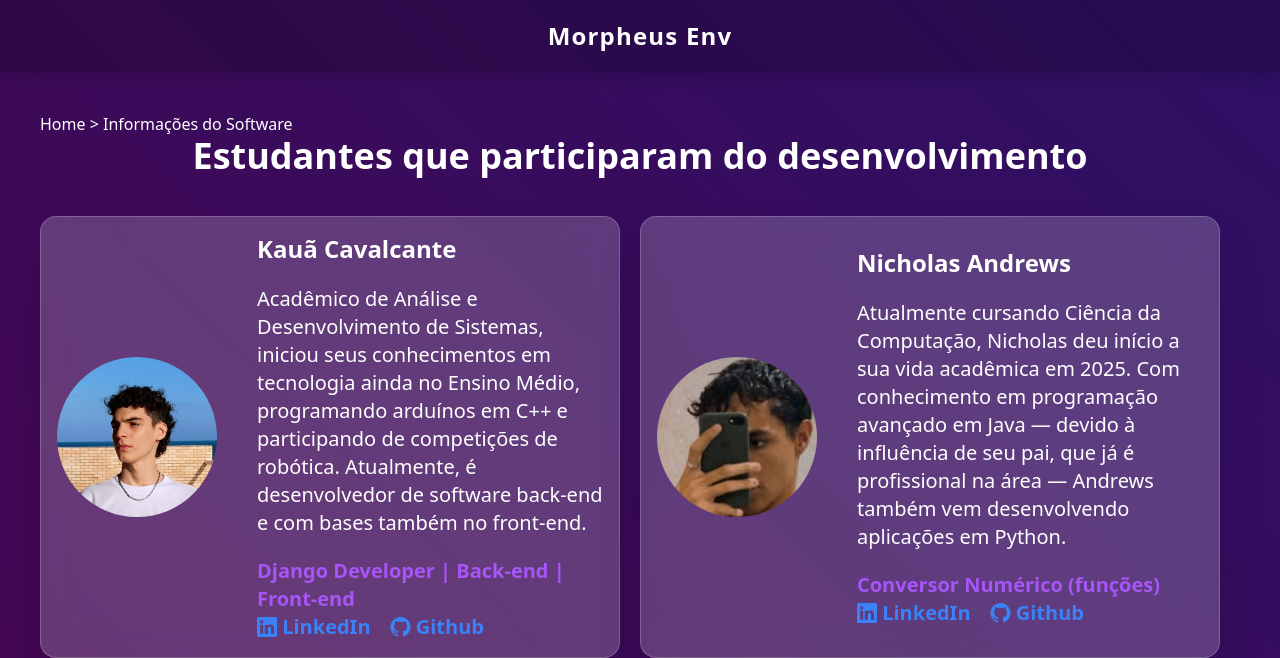
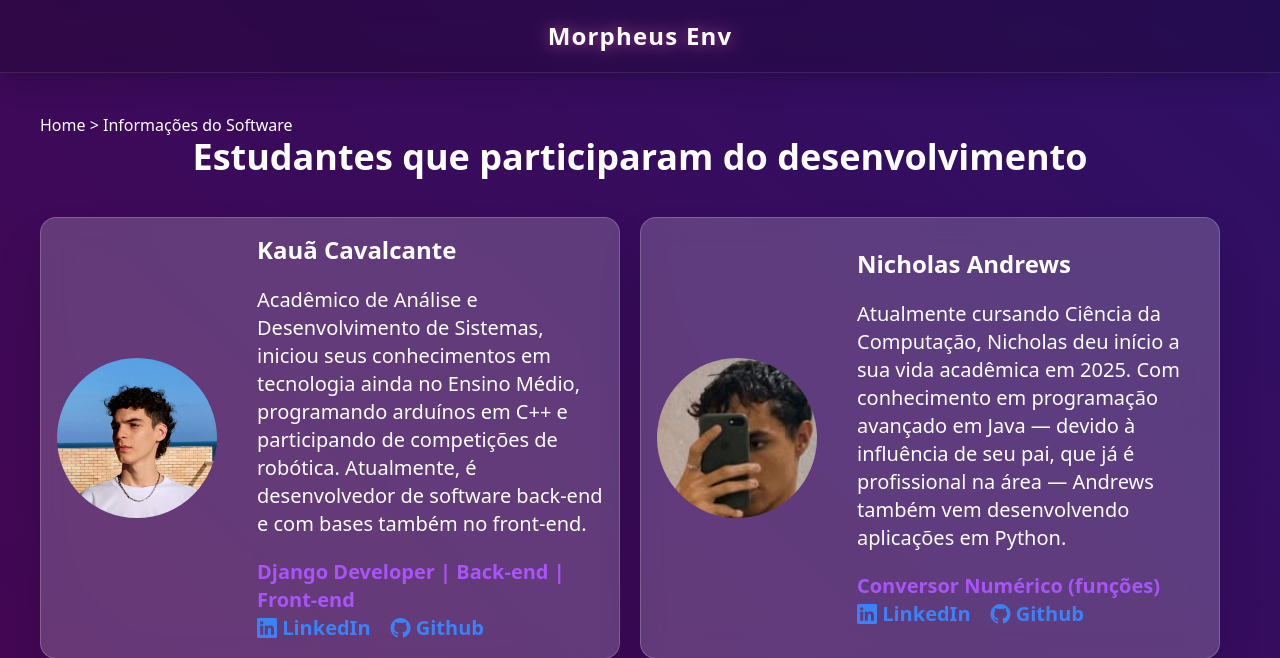
Before and after one commit to eukauacavalcante/morpheus_env, a Django app: page /informacoes-do-software/ in a window 1280 px wide. Shown: the top 658 px of the page. Run offline with Django 5.2, Linux system fonts and the light colour scheme; some libraries are stand-ins or nearby versions.

Commit message:
style(ui): adiciona efeito drop-shadow no nome do sistema

```diff
--- a/core/templates/components/_header.html
+++ b/core/templates/components/_header.html
@@ -1,11 +1,11 @@
-<header class="text-white text-center bg-black/20 p-5 shadow-lg">
-    <h2 class="text-2xl font-bold tracking-wider">Morpheus Env</h2>
+<header class="sticky top-0 z-50 backdrop-blur-md border-b border-white/10 text-white text-center bg-black/20 p-5 shadow-xl">
+    <h2 class="text-2xl font-bold tracking-wider drop-shadow-[0_0_8px_rgba(244,114,182,0.6)]">Morpheus Env</h2>
     {% if user.is_authenticated %}
     <div class="flex justify-between">
         <p class="text-xl">Olá, <strong>{{ user.first_name|default:'usuário' }}</strong>. Bem-vindo!</p>
         <div class="flex gap-x-4">
             {% if user.is_staff %}
-            <a href="admin" class="hover:text-purple-500 transition text-xl">Admin Page</a>
+            <a href="{% url 'admin:index' %}" class="hover:text-purple-500 transition text-xl">Admin Page</a>
             |
             {% endif %}
             <form method="post" action="{% url 'logout' %}">
```
